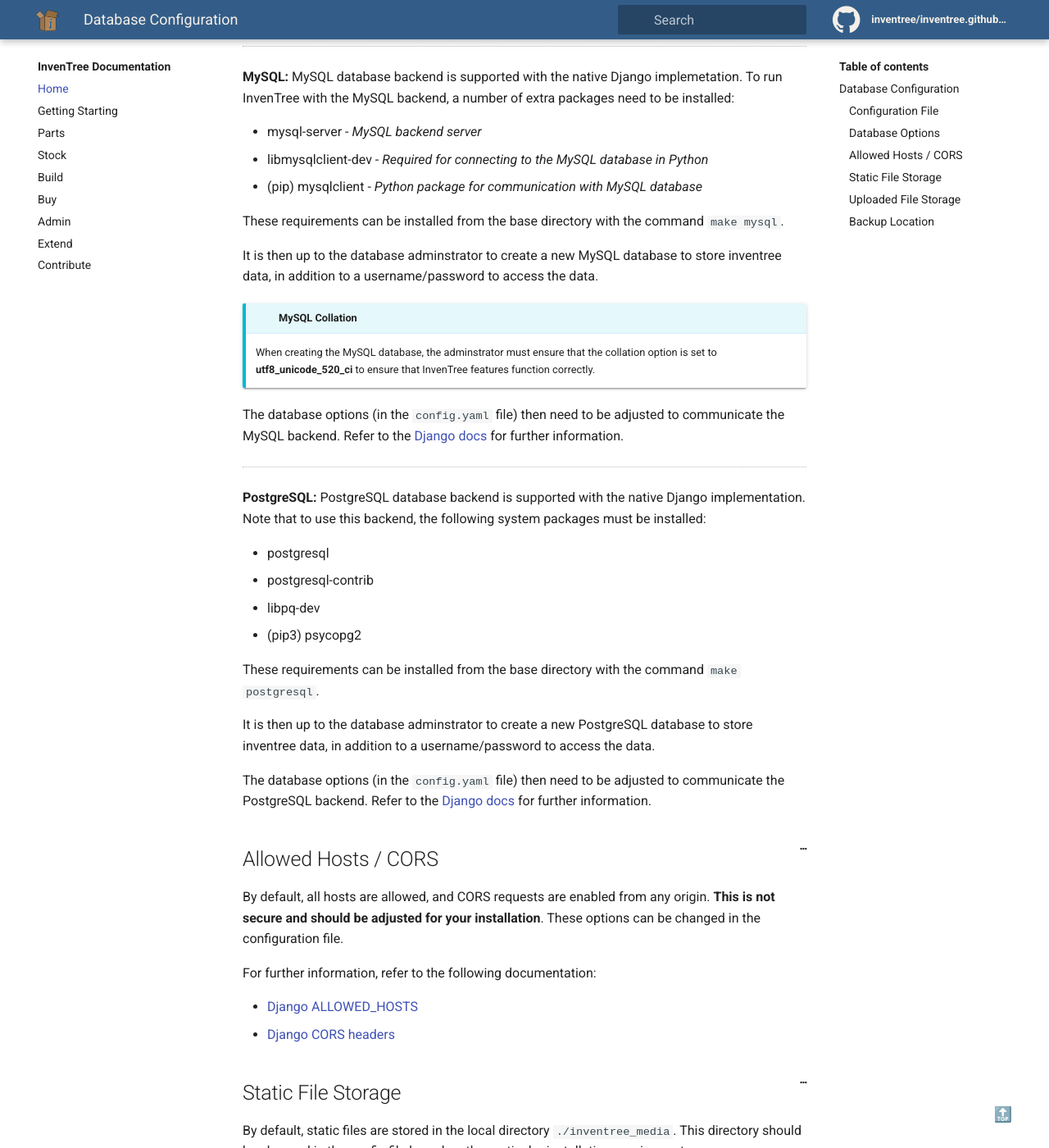
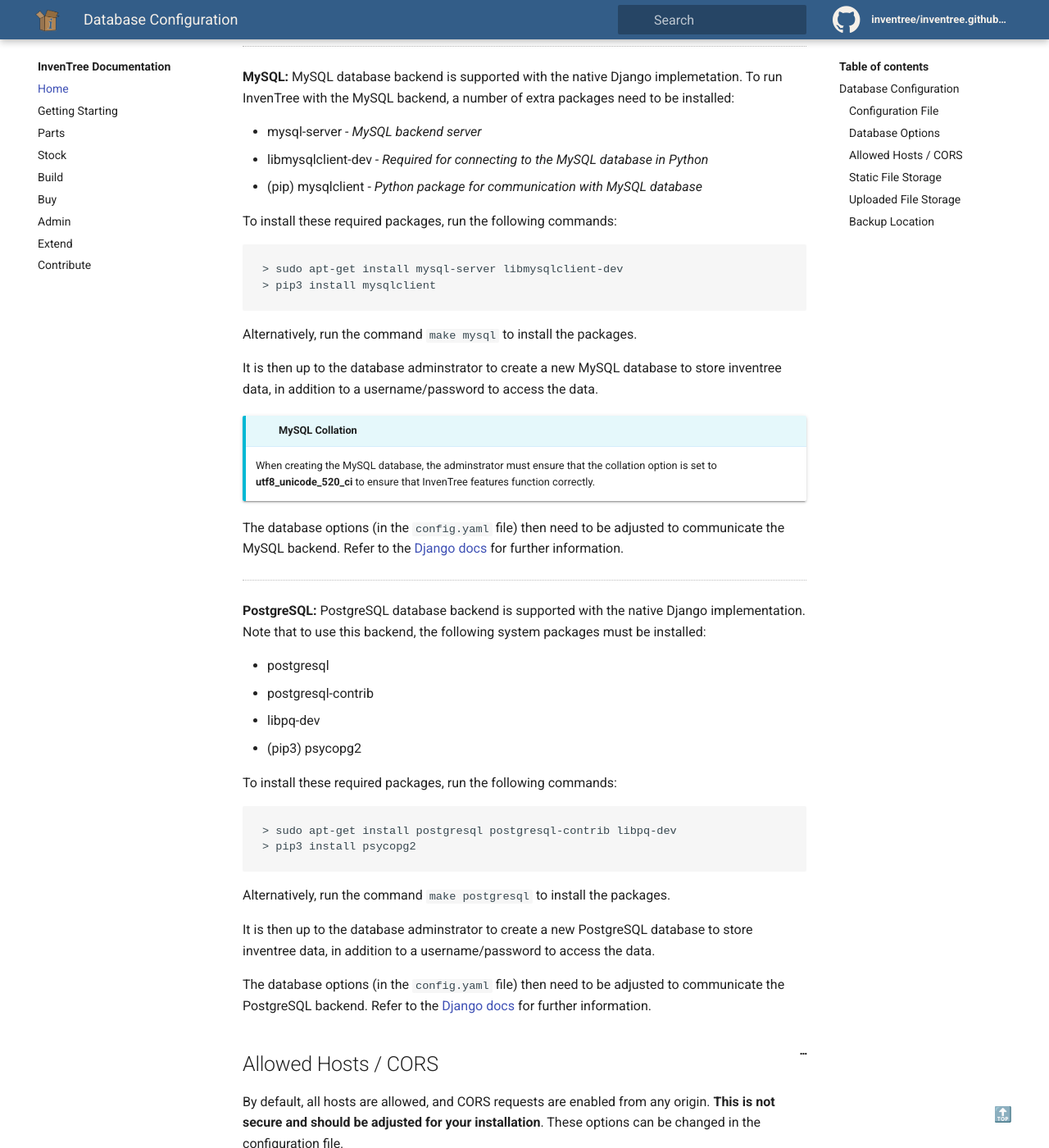
Before and after one commit to inventree/InvenTree.github.io, a Jekyll site: the page built from docs/start/config.md, in a window 1280 px wide and 1400 px high, scrolled down 2241 px. Shown: the whole window at 82% size. Built offline with Jekyll 4.4.1, drawn with Linux system fonts in a browser that asks for light colours.

Commit message:
Update database config docs

````diff
--- a/docs/start/config.md
+++ b/docs/start/config.md
@@ -39,7 +39,14 @@
 * libmysqlclient-dev - *Required for connecting to the MySQL database in Python*
 * (pip) mysqlclient - *Python package for communication with MySQL database*
 
-These requirements can be installed from the base directory with the command ``make mysql``.
+To install these required packages, run the following commands:
+
+```
+> sudo apt-get install mysql-server libmysqlclient-dev
+> pip3 install mysqlclient
+```
+
+Alternatively, run the command `make mysql` to install the packages.
 
 It is then up to the database adminstrator to create a new MySQL database to store inventree data, in addition to a username/password to access the data.
 
@@ -56,7 +63,14 @@
 * libpq-dev
 * (pip3) psycopg2
 
-These requirements can be installed from the base directory with the command ``make postgresql``.
+To install these required packages, run the following commands:
+
+```
+> sudo apt-get install postgresql postgresql-contrib libpq-dev
+> pip3 install psycopg2
+```
+
+Alternatively, run the command `make postgresql` to install the packages.
 
 It is then up to the database adminstrator to create a new PostgreSQL database to store inventree data, in addition to a username/password to access the data.
 
````
